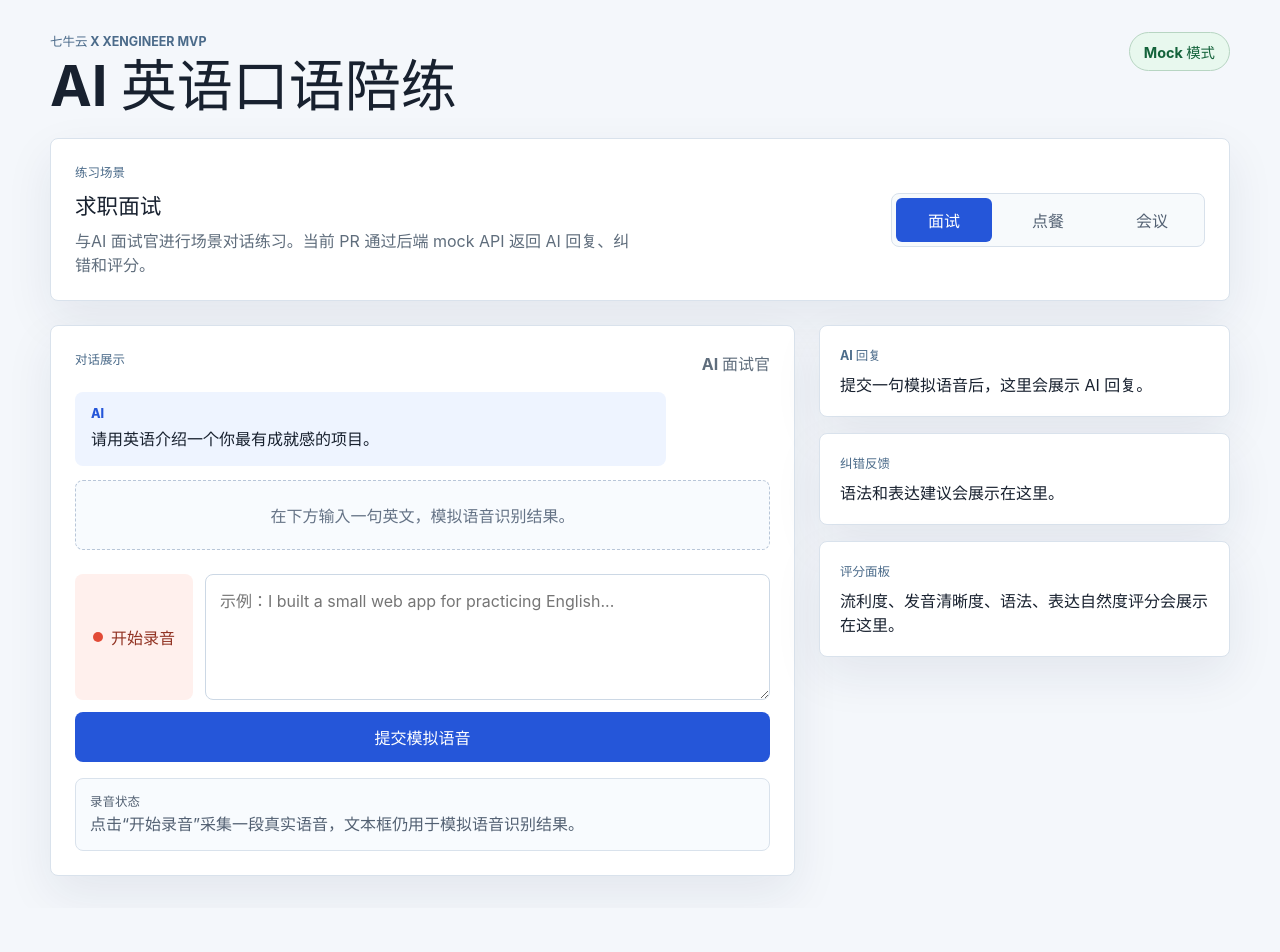
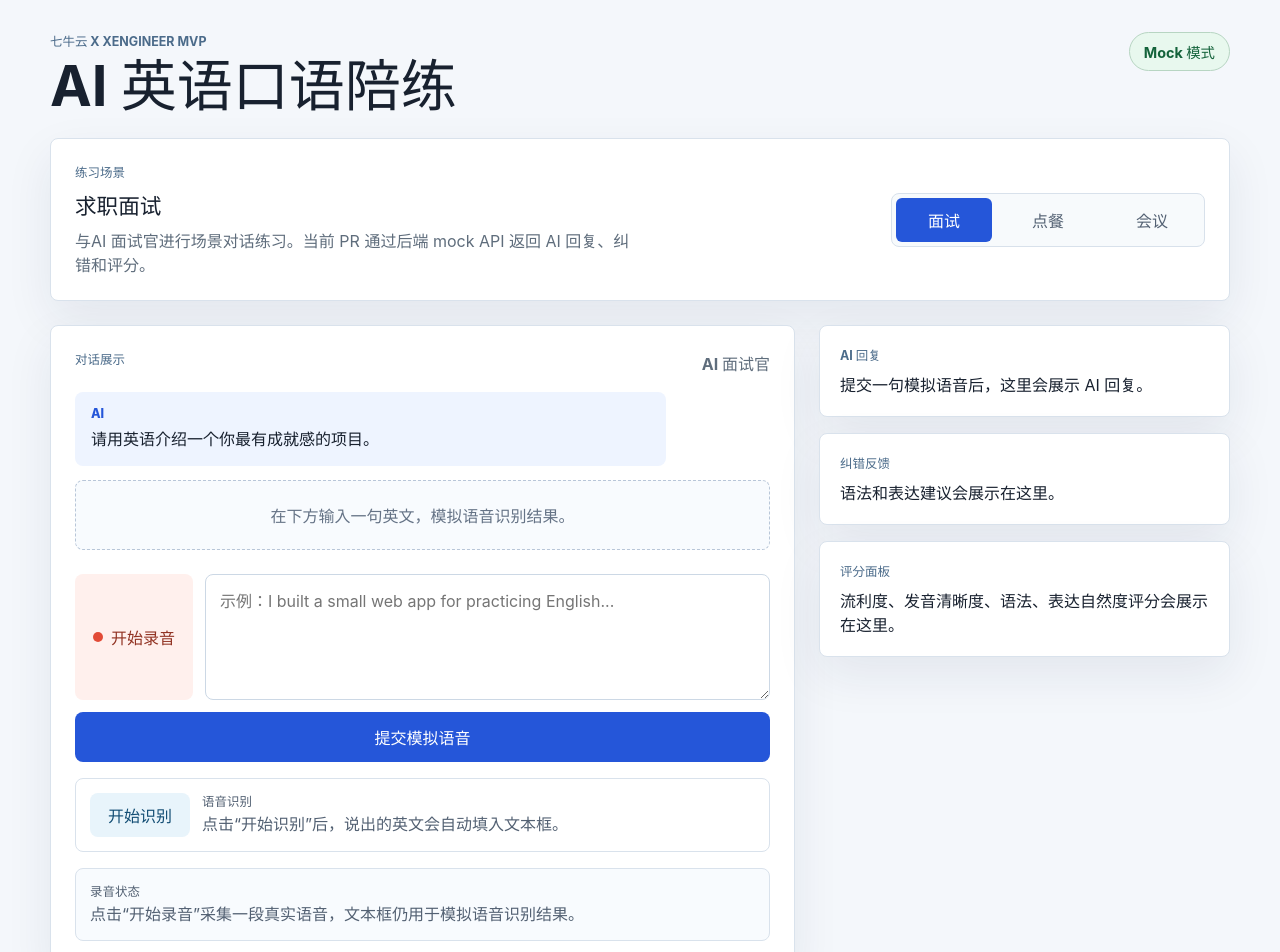
Before and after one commit to fan857/ai-speaking-coach, a React (Vite) app in the folder frontend/: page / in a window 1280 px wide. Shown: the top 952 px of the page. Before the commit the page ends 908 px from the top, so only its background shows below. Built offline with nearby package versions, Linux system fonts and the light colour scheme.

Commit message:
feat: add browser speech recognition

```diff
--- a/frontend/src/App.jsx
+++ b/frontend/src/App.jsx
@@ -33,6 +33,10 @@ const scoreLabels = {
   grammar: "语法",
   naturalness: "表达自然度"
 };
+
+function getSpeechRecognitionConstructor() {
+  return window.SpeechRecognition || window.webkitSpeechRecognition;
+}
 
 async function requestMockPractice(payload) {
   const requestOptions = {
@@ -75,11 +79,15 @@ function App() {
   const [recordingSeconds, setRecordingSeconds] = useState(0);
   const [audioUrl, setAudioUrl] = useState("");
   const [audioBlobSize, setAudioBlobSize] = useState(0);
+  const [isRecognizing, setIsRecognizing] = useState(false);
+  const [recognitionStatus, setRecognitionStatus] =
+    useState("点击“开始识别”后，说出的英文会自动填入文本框。");
   const mediaRecorderRef = useRef(null);
   const mediaStreamRef = useRef(null);
   const audioChunksRef = useRef([]);
   const recordingTimerRef = useRef(null);
   const audioUrlRef = useRef("");
+  const recognitionRef = useRef(null);
 
   const selectedScenario = useMemo(
     () => scenarios.find((scenario) => scenario.id === selectedScenarioId),
@@ -94,6 +102,8 @@ function App() {
       if (audioUrlRef.current) {
         URL.revokeObjectURL(audioUrlRef.current);
       }
+
+      recognitionRef.current?.abort();
     };
   }, []);
 
@@ -117,6 +127,7 @@ function App() {
     setSubmittedText("");
     setPracticeResult(null);
     setErrorMessage("");
+    setRecognitionStatus("点击“开始识别”后，说出的英文会自动填入文本框。");
   }
 
   async function handleRecordClick() {
@@ -176,6 +187,61 @@ function App() {
           : "无法启动录音，请检查麦克风是否可用。"
       );
     }
+  }
+
+  function handleSpeechRecognitionClick() {
+    const SpeechRecognition = getSpeechRecognitionConstructor();
+
+    if (!SpeechRecognition) {
+      setErrorMessage("当前浏览器不支持语音识别，请换用最新版 Chrome 或 Edge。");
+      return;
+    }
+
+    if (isRecognizing) {
+      recognitionRef.current?.stop();
+      return;
+    }
+
+    const recognition = new SpeechRecognition();
+    recognition.lang = "en-US";
+    recognition.continuous = false;
+    recognition.interimResults = true;
+
+    recognition.onstart = () => {
+      setIsRecognizing(true);
+      setErrorMessage("");
+      setRecognitionStatus("正在识别，请用英语说一句话。");
+    };
+
+    recognition.onresult = (event) => {
+      const transcript = Array.from(event.results)
+        .map((result) => result[0].transcript)
+        .join(" ")
+        .trim();
+
+      setUserInput(transcript);
+      setRecognitionStatus(event.results[event.results.length - 1].isFinal ? "识别完成。" : "正在生成识别文本...");
+    };
+
+    recognition.onerror = (event) => {
+      setIsRecognizing(false);
+      setRecognitionStatus("识别已停止。");
+      setErrorMessage(
+        event.error === "not-allowed"
+          ? "语音识别权限被拒绝，请允许浏览器使用麦克风。"
+          : "语音识别失败，请重试或手动输入文本。"
+      );
+    };
+
+    recognition.onend = () => {
+      setIsRecognizing(false);
+      setRecognitionStatus((currentStatus) =>
+        currentStatus === "正在识别，请用英语说一句话。" ? "未识别到内容，请重试。" : currentStatus
+      );
+    };
+
+    recognitionRef.current = recognition;
+    recognition.start();
   }
 
   async function handleSubmit(event) {
@@ -300,6 +366,20 @@ function App() {
               </button>
             </form>
 
+            <div className="speech-panel">
+              <button
+                className={isRecognizing ? "speech-button active" : "speech-button"}
+                onClick={handleSpeechRecognitionClick}
+                type="button"
+              >
+                {isRecognizing ? "停止识别" : "开始识别"}
+              </button>
+              <div>
+                <p className="section-label">语音识别</p>
+                <p>{recognitionStatus}</p>
+              </div>
+            </div>
+
             <div className="recording-panel">
               <div>
                 <p className="section-label">录音状态</p>
--- a/frontend/src/styles.css
+++ b/frontend/src/styles.css
@@ -277,6 +277,39 @@ textarea:focus {
   font-weight: 700;
 }
 
+.speech-panel {
+  display: grid;
+  grid-template-columns: auto minmax(0, 1fr);
+  gap: 12px;
+  align-items: center;
+  margin-top: 16px;
+  border: 1px solid #d9e2ec;
+  border-radius: 8px;
+  padding: 14px;
+  background: #ffffff;
+}
+
+.speech-panel p {
+  margin-bottom: 0;
+  color: #536173;
+  line-height: 1.5;
+}
+
+.speech-button {
+  min-height: 44px;
+  border: 0;
+  border-radius: 8px;
+  padding: 0 18px;
+  color: #124d74;
+  background: #e8f4fb;
+  font-weight: 800;
+}
+
+.speech-button.active {
+  color: #ffffff;
+  background: #1b7895;
+}
+
 .recording-panel {
   display: grid;
   gap: 10px;
@@ -411,4 +444,8 @@ textarea:focus {
   .record-button {
     min-height: 44px;
   }
+
+  .speech-panel {
+    grid-template-columns: 1fr;
+  }
 }
```
Also changed, not shown: 2 other files (tests, documents, lock files or other folders).
